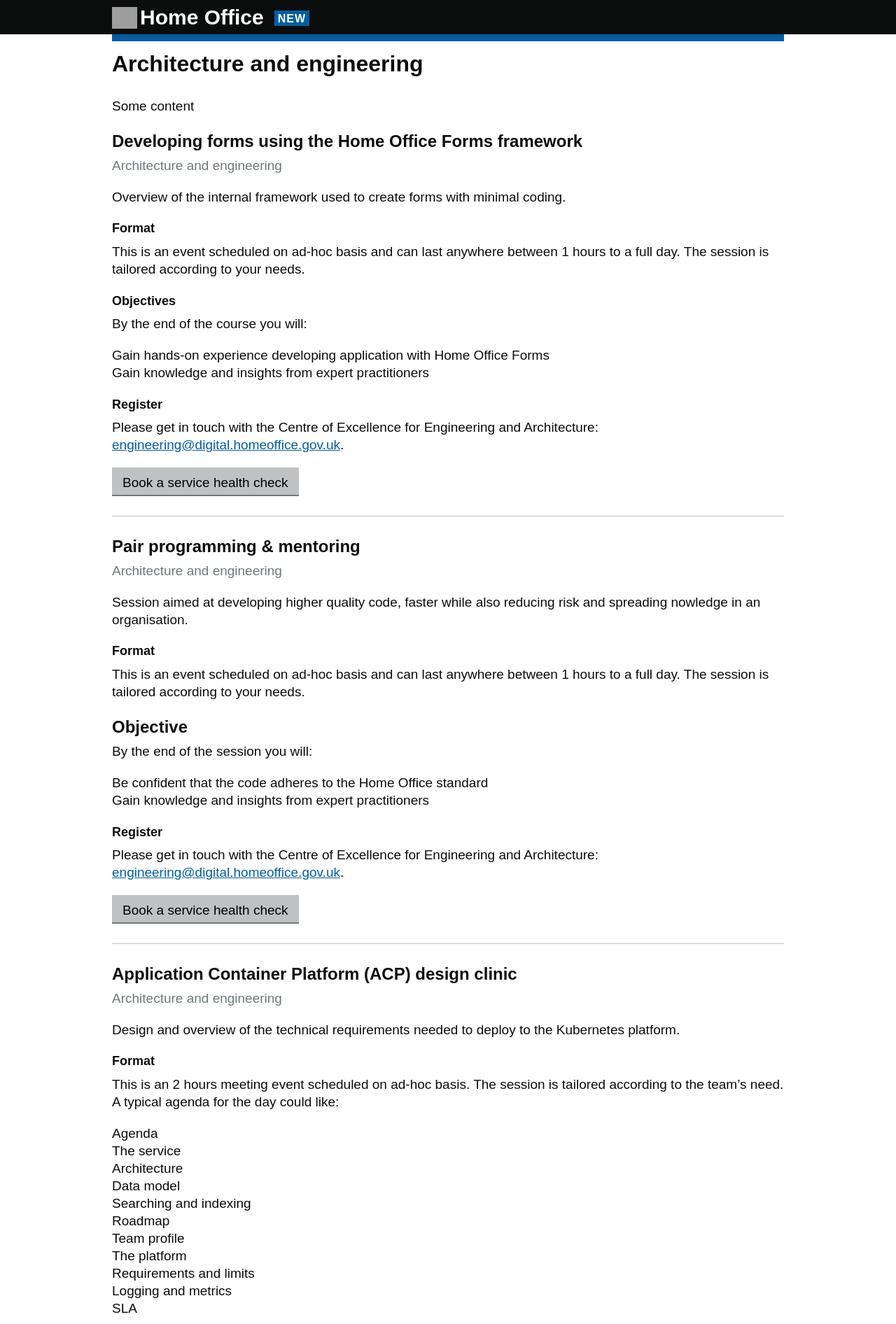
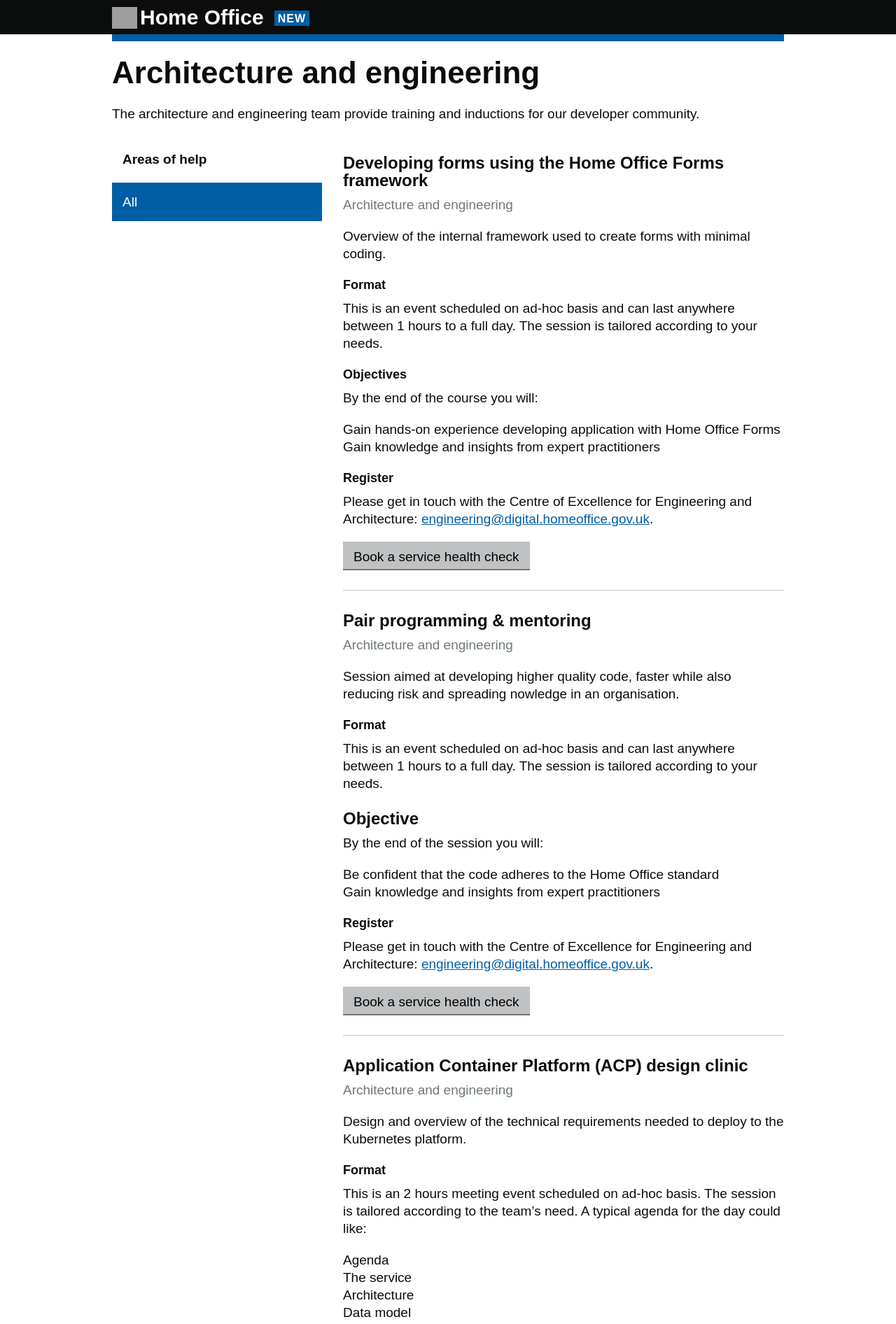
Before and after one commit to Abdul2/coe, a Jekyll site: the page built from architecture-and-engineering.md, in a window 1280 px wide. Shown: the top 1892 px of the page at 70% size. Built offline with Jekyll 4.4.1, drawn with Linux system fonts in a browser that asks for light colours; grey boxes are pictures that could not be loaded.

Commit message:
dev: link devs section

```diff
--- a/_layouts/home.html
+++ b/_layouts/home.html
@@ -24,7 +24,7 @@ layout: default
     <p>Design and build your services for everyone.</p>
   </div>
   <div class="column-one-third">
-    <h2 class="heading-small"><a href="">Architecture and engineering</a></h2>
+    <h2 class="heading-small"><a href="/architecture-and-engineering">Architecture and engineering</a></h2>
     <p>Build better, more agile services.</p>
   </div>
   <div class="column-one-third">
--- a/_layouts/page.html
+++ b/_layouts/page.html
@@ -12,6 +12,17 @@ layout: default
     {{ content }}
   </div>
 
+  <div class="grid-row">
+    <div class="column-one-third">
+      <h2 class="heading-small" style="padding: 0 15px 15px">Areas of help</h2>
+       <ul class="tab--nav">
+         <li>
+           <a href="#0" class="active jsMetaFilter">All</a>
+         </li>
+       </ul>
+     </div>
+
+    <div class="column-two-thirds">
       <div class="post-content">
 
       {% for post in site.posts %}
@@ -42,5 +53,7 @@ layout: default
       {% endfor %}
 
       </div>
+    </div>
+  </div>
 
 </article>
--- a/architecture-and-engineering.md
+++ b/architecture-and-engineering.md
@@ -5,4 +5,4 @@ permalink: /architecture-and-engineering
 category: "Architecture and engineering"
 ---
 
-Some content
+The architecture and engineering team provide training and inductions for our developer community.
--- a/assets/main.scss
+++ b/assets/main.scss
@@ -1742,6 +1742,11 @@ ul.tab--nav {
     }
 }
 
+.post-title {
+  font-size: 44px;
+  margin-bottom: 0.5em;
+}
+
 details ul {
   @extend .list;
   @extend .list-bullet;
```
Also changed, not shown: _includes/standards.html (+0 -13 lines). Lines whose indentation alone changed are shown as unchanged.
